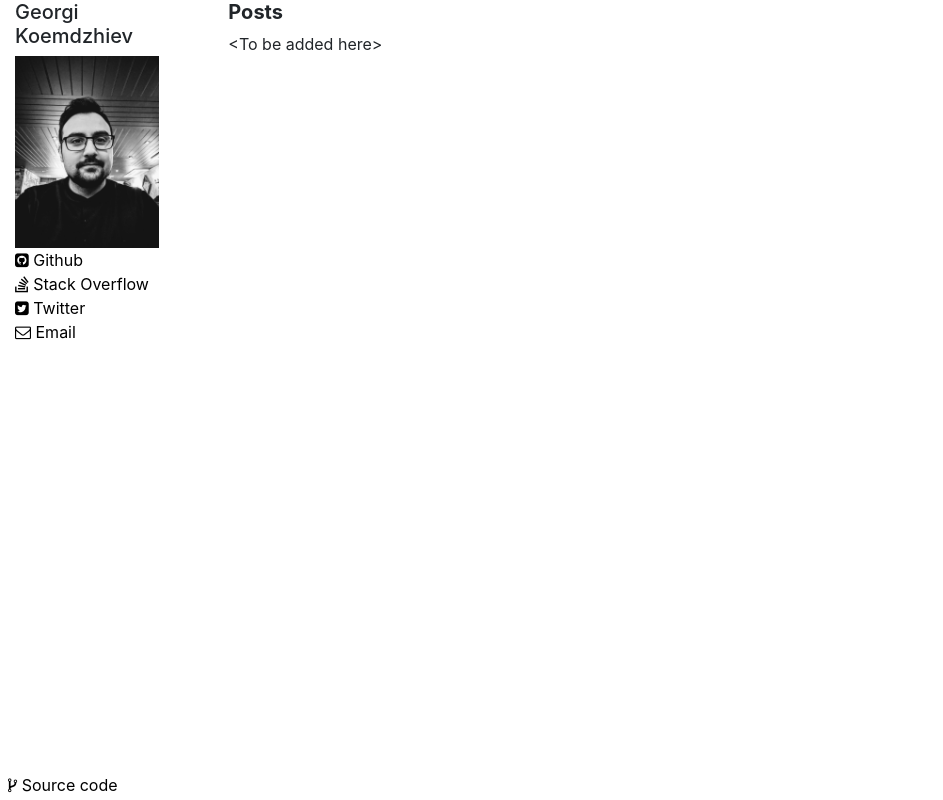
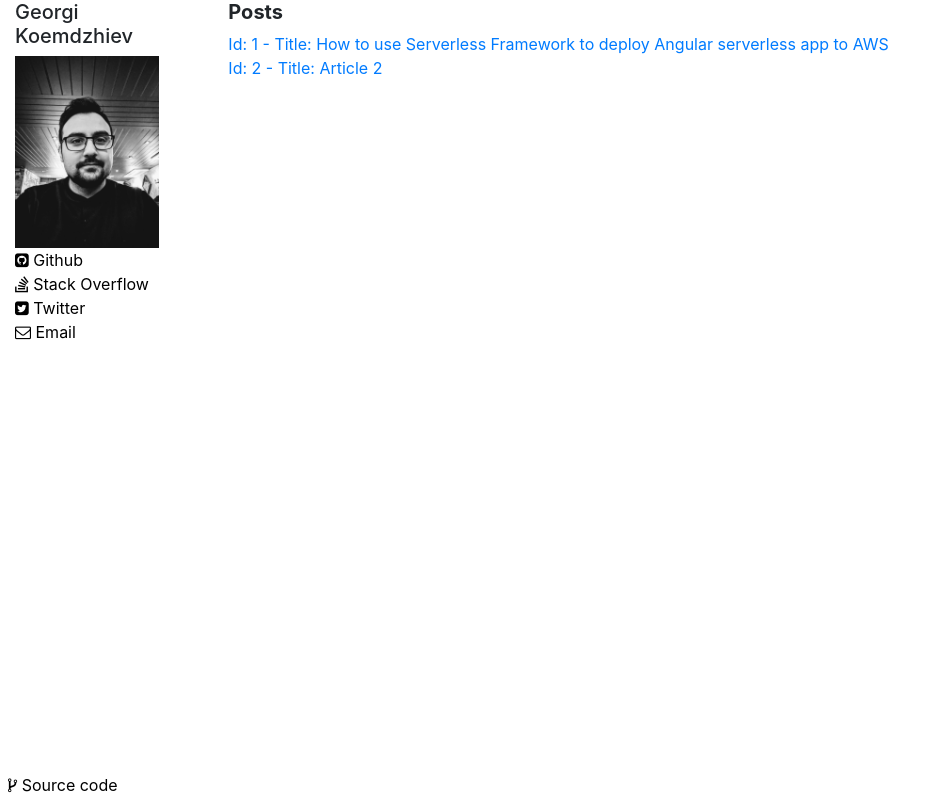
Before and after one commit to georgikoemdzhiev/georgiko.com, an Angular app: page / in a window 1280 px wide. Shown: the whole page, without its empty margins (0-943 px from the left). Built offline with nearby package versions, Linux system fonts and the light colour scheme.

Commit message:
Posts initial work

```diff
--- a/src/app/posts/posts.component.html
+++ b/src/app/posts/posts.component.html
@@ -1,2 +1,6 @@
 <H5 class="font-weight-bolder">Posts</H5>
-<p>&lt;To be added here&gt;</p>
+<ul class="list-unstyled">
+    <li *ngFor="let article of articles" (click)="onSelect(article)">
+       <a href="#">Id: {{article.Id}} - Title: {{article.Title}}</a>
+    </li>
+</ul>
--- a/src/app/posts/posts.component.ts
+++ b/src/app/posts/posts.component.ts
@@ -1,4 +1,7 @@
 import { Component, OnInit } from '@angular/core';
+import { HttpClient } from '@angular/common/http';
+import { Observable } from 'rxjs';
+import { Article } from './article.model';
 
 @Component({
   selector: 'app-posts',
@@ -6,10 +9,25 @@ import { Component, OnInit } from '@angular/core';
   styleUrls: ['./posts.component.scss']
 })
 export class PostsComponent implements OnInit {
+  private articleHeaderUrl = 'assets/articles/article_header.json';
+  public articles: Article[];
 
-  constructor() { }
+  constructor(private http: HttpClient) {
+
+  }
 
   ngOnInit(): void {
+    this.getArticles().subscribe(data => {
+      this.articles = data.Articles as Article[];
+    });
+  }
+
+  public getArticles(): Observable<any> {
+    return this.http.get<any[]>(this.articleHeaderUrl);
+  }
+
+  public onSelect(article: Article) {
+    console.log("CLicking..");
   }
 
 }
--- /dev/null
+++ b/src/assets/articles/article_header.json
@@ -0,0 +1,14 @@
+{
+    "Articles": [
+        {
+            "Id": 1,
+            "Date": "29-03-2020",
+            "Title": "How to use Serverless Framework to deploy Angular serverless app to AWS"
+        },
+        {
+            "Id": 2,
+            "Date": "30-03-2020",
+            "Title": "Article 2"
+        }
+    ]
+}
```
Also changed, not shown: src/app/app.module.ts (+5 -2 lines), src/app/posts/article.model.ts (added, +10 -0 lines), src/assets/articles/first_article.md (added, +2 -0 lines), 1 other file (tests, documents, lock files or other folders).
